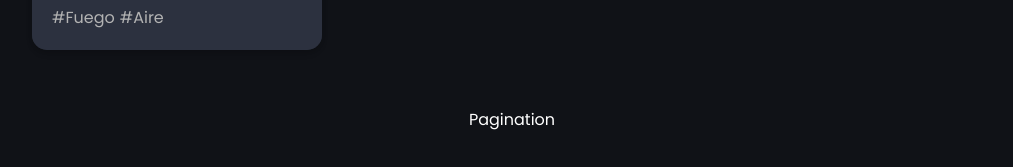
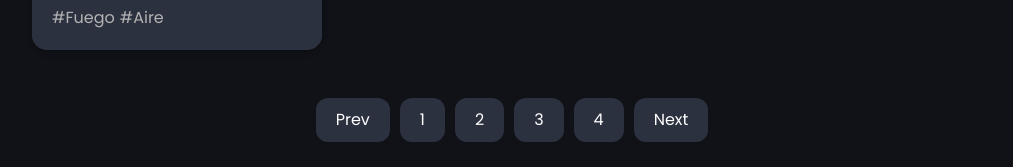
Before and after one commit to scarrilloh77/poke-monoma, a Next.js app: page /dashboard in a window 1280 px wide. Shown: the part 1460-1627 px from the top of the page, without its empty margins (128-1141 px from the left). Built offline with nearby package versions, Linux system fonts and the light colour scheme.

Commit message:
Basis pagination styles

```diff
--- /dev/null
+++ b/components/Paginate/Paginate.styles.ts
@@ -0,0 +1,23 @@
+import styled from 'styled-components';
+
+export const PaginationContainer = styled.div`
+  display: flex;
+  ul {
+    display: flex;
+    gap: 10px;
+    li {
+      display: flex;
+      align-items: center;
+      justify-content: center;
+      background-color: gray;
+      padding: 10px 20px;
+      border-radius: 12px;
+      background-color: #2c313f;
+      cursor: pointer;
+      transition: ease-in-out 0.2s;
+      &:hover {
+        background-color: #212530;
+      }
+    }
+  }
+`;
--- /dev/null
+++ b/components/Paginate/Paginate.tsx
@@ -0,0 +1,48 @@
+import React from 'react';
+import * as SC from './Paginate.styles';
+
+interface Paginate {
+  postsPerPage: number;
+  totalPosts: number;
+  paginate: (arg: number) => void;
+  previousPage: () => void;
+  nextPage: () => void;
+}
+
+const Paginate = ({
+  postsPerPage,
+  totalPosts,
+  paginate,
+  previousPage,
+  nextPage,
+}: Paginate) => {
+  const pageNumbers = [];
+
+  for (let i = 1; i <= Math.ceil(totalPosts / postsPerPage); i++) {
+    pageNumbers.push(i);
+  }
+
+  return (
+    <SC.PaginationContainer className='pagination-container'>
+      <ul className='pagination'>
+        <li onClick={previousPage} className='page-number'>
+          Prev
+        </li>
+        {pageNumbers.map((number) => (
+          <li
+            key={number}
+            onClick={() => paginate(number)}
+            className='page-number'
+          >
+            {number}
+          </li>
+        ))}
+        <li onClick={nextPage} className='page-number'>
+          Next
+        </li>
+      </ul>
+    </SC.PaginationContainer>
+  );
+};
+
+export default Paginate;
--- a/pages/dashboard/index.tsx
+++ b/pages/dashboard/index.tsx
@@ -1,17 +1,45 @@
+import Paginate from '@/components/Paginate/Paginate';
 import { ShopLayout } from '@/components/layouts/DashboardLayout';
 import { PokemonCard } from '@/components/pokemons/PokemonCard';
 import * as SC from '@/styles/dashboard.style';
-import React from 'react';
+import React, { useState } from 'react';
 
 const DashboardPage = () => {
+  const [pokemons, setPokemon] = useState([0, 1, 2, 3, 4, 5, 6, 7, 8, 9]);
+  const [currentPage, setCurrentPage] = useState(1);
+
+  const paginate = (pageNumber: number) => {
+    setCurrentPage(pageNumber);
+  };
+
+  const previousPage = () => {
+    if (currentPage !== 1) {
+      setCurrentPage(currentPage - 1);
+    }
+  };
+
+  const nextPage = () => {
+    if (currentPage !== Math.ceil(10 / 10)) {
+      setCurrentPage(currentPage + 1);
+    }
+  };
+
   return (
     <ShopLayout title='PokeMonoma' pageDescription='Listado de pokemons'>
       <SC.PokemonList>
-        {[0, 1, 2, 3, 4, 5, 6, 7, 8, 9].map((pokemon, index) => (
+        {pokemons.map((pokemon, index) => (
           <PokemonCard key={index} />
         ))}
       </SC.PokemonList>
-      <SC.PaginationContainer>Pagination</SC.PaginationContainer>
+      <SC.PaginationContainer>
+        <Paginate
+          postsPerPage={3}
+          totalPosts={pokemons.length}
+          paginate={paginate}
+          previousPage={previousPage}
+          nextPage={nextPage}
+        />
+      </SC.PaginationContainer>
     </ShopLayout>
   );
 };
```
